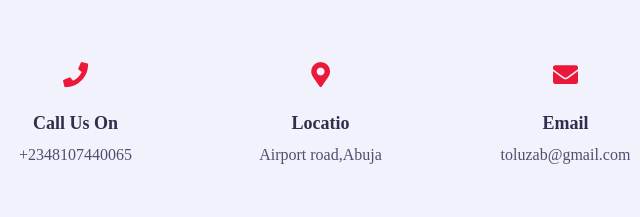
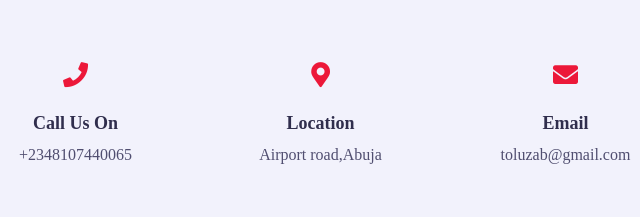
Before and after one commit to toluwani-idowu/My-Personal-Portfolio, a plain HTML site: page index.html in a window 1280 px wide. Shown: the part 3903-4120 px from the top of the page, 332-972 px from the left. Drawn offline with nearby package versions, Linux system fonts and the light colour scheme; a web font is replaced by a local one.

Commit message:
Update index.html

```diff
--- a/index.html
+++ b/index.html
@@ -478,7 +478,7 @@
               <!-- contact info start -->
               <div class="contact-info-item padd-15">
                 <div class="icon"><i class="fa fa-map-marker-alt"></i></div>
-                <h4>Locatio</h4>
+                <h4>Location</h4>
                 <p>Airport road,Abuja</p>
               </div>
               <!-- contact info End -->
```
